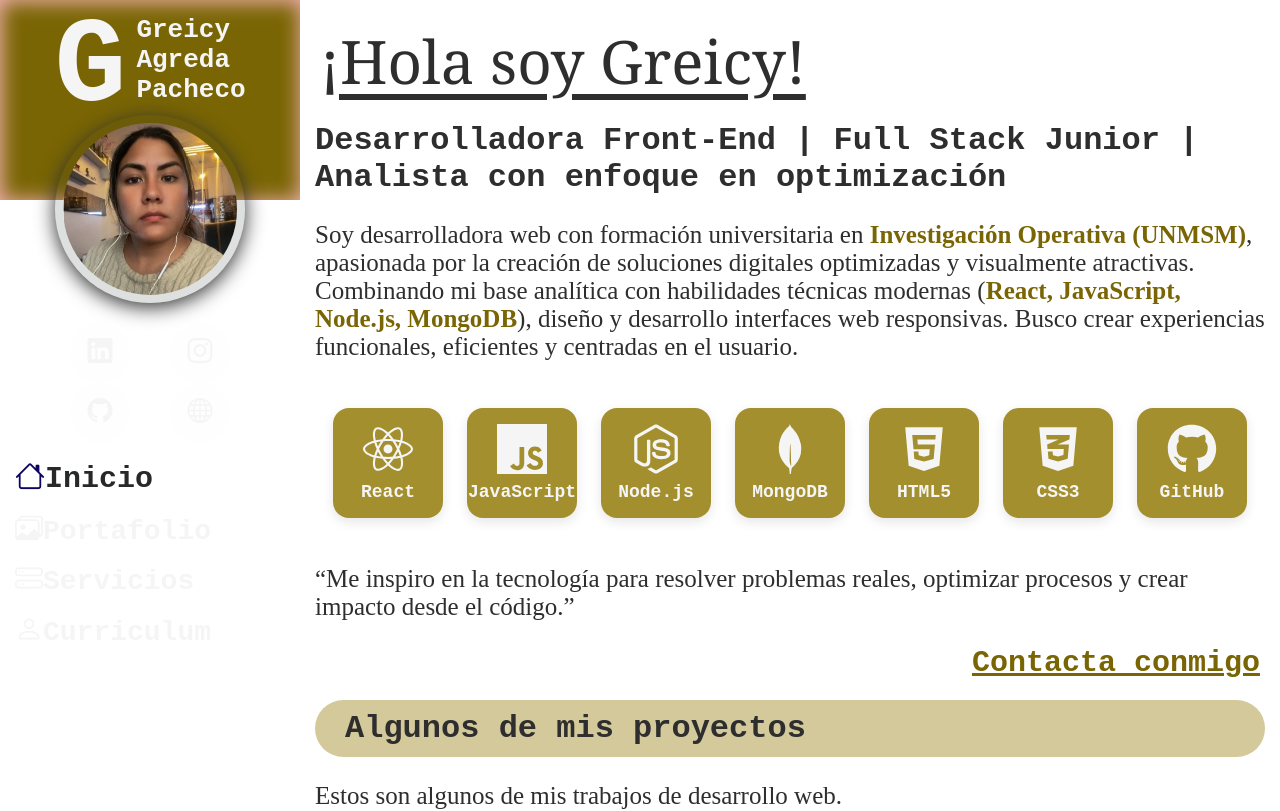
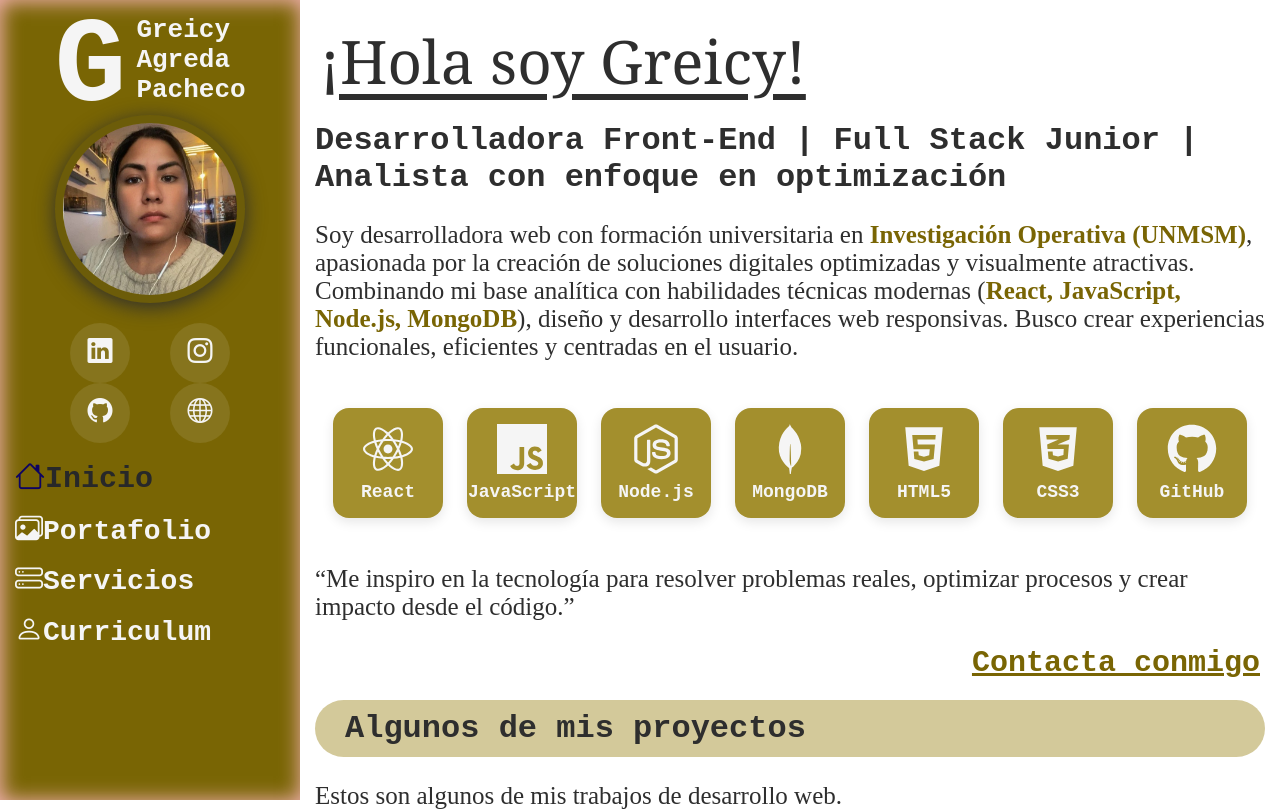
Before and after one commit to greis093/portafolio-cv, a React (Vite) app: page / in a window 1280 px wide. Shown: the top 811 px of the page. Built offline with nearby package versions, Linux system fonts and the light colour scheme; a web font is replaced by a local one.

Commit message:
ba
git commit

```diff
--- a/src/components/Navbar.scss
+++ b/src/components/Navbar.scss
@@ -12,8 +12,6 @@
     background-color: var(--color-bg);
     display: none;
     position: fixed;
-    width: 100%;
-    height: 200px;
     top: 0;
     left: 0;
     bottom: 0;
```
